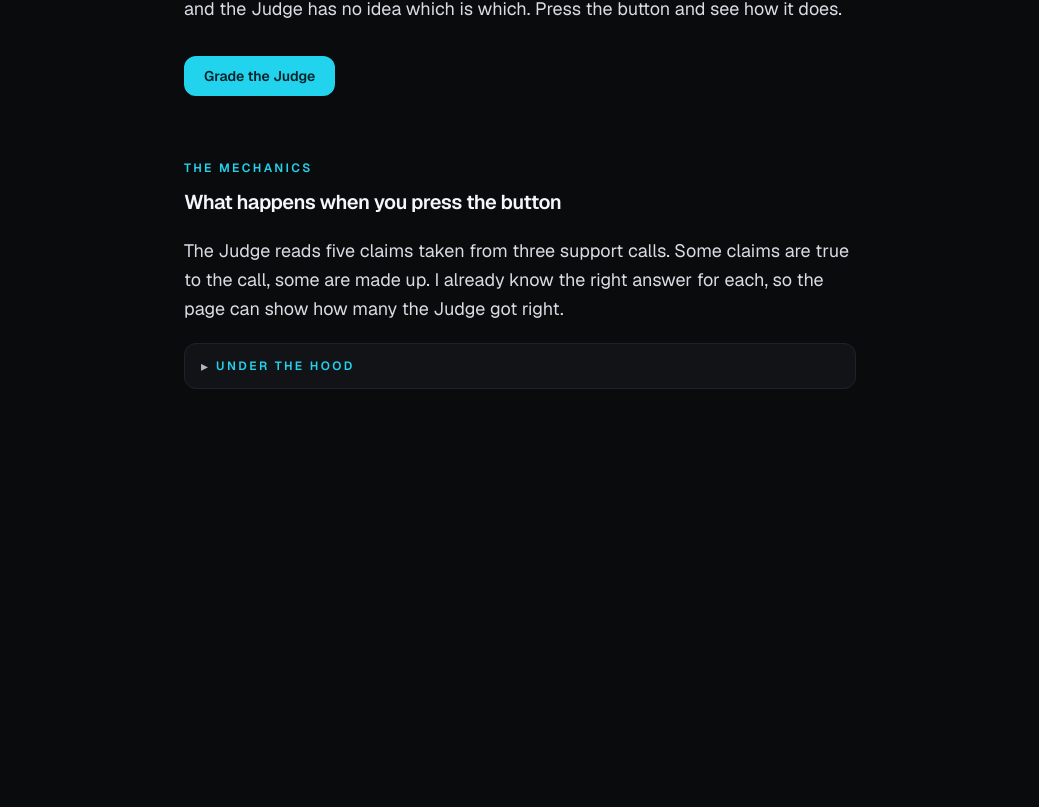
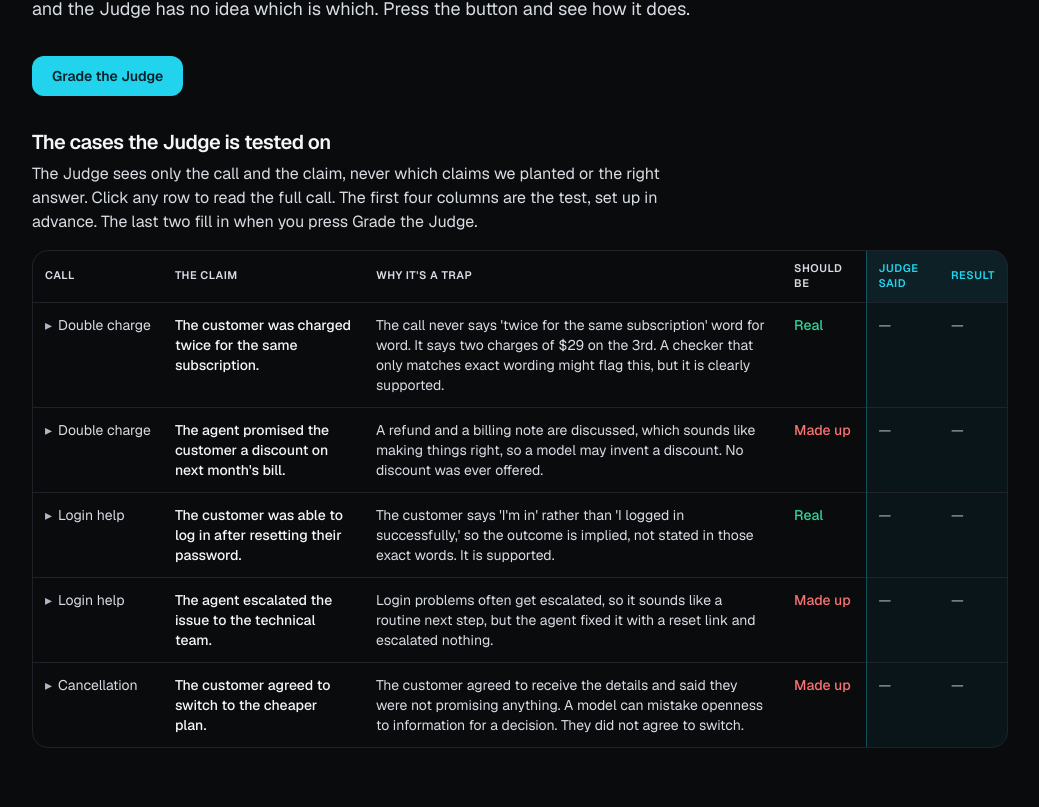
Before and after one commit to loydemma/GroundTruthAI, a Next.js app: page /golden in a window 1280 px wide. Shown: the part 573-1380 px from the top of the page, without its empty margins (120-1159 px from the left). Before the commit the page ends 1002 px from the top, so only its background shows below. Built offline with nearby package versions, Linux system fonts and the light colour scheme.

Commit message:
Show the golden test set before grading
Render the cases and their answer key on load, with the Judge's verdict and
result filling in live on grade. Highlight those two columns in cyan and move
the mechanics section below the table.

```diff
--- a/src/app/golden/page.tsx
+++ b/src/app/golden/page.tsx
@@ -3,6 +3,7 @@ import { useState } from "react";
 import Link from "next/link";
 import { Collapsible } from "../components/Collapsible";
 import type { GoldenEvaluation, GoldenItemResult } from "@/lib/golden/evaluate";
+import { GOLDEN_SET, type GoldenItem } from "@/lib/golden/dataset";
 
 function verdictLabel(unsupported: boolean) {
   return unsupported ? (
@@ -100,6 +101,69 @@ export default function GoldenPage() {
         </button>
       </section>
 
+      {error && (
+        <p className="mt-4 rounded-lg border border-[var(--color-flagged)]/40 bg-[var(--color-flagged-bg)] px-3 py-2 text-sm text-[var(--color-flagged)]">
+          {error}
+        </p>
+      )}
+
+      {data && (
+        <div className="gt-fade-in mt-8">
+          <div className="rounded-2xl border border-[var(--color-grounded)]/40 bg-[var(--color-grounded-bg)] p-5 sm:p-6">
+            <div className="text-xl font-semibold tracking-tight text-[var(--color-grounded)] sm:text-2xl">
+              The Judge got {data.correctCount} of {data.total} right.
+            </div>
+            <p className="mt-1.5 text-base text-[var(--color-fg-muted)]">
+              It caught {data.score.tp} of {data.score.tp + data.score.fn} made-up claims, and
+              correctly cleared {data.score.tn} of {data.score.tn + data.score.fp} real ones.
+            </p>
+          </div>
+        </div>
+      )}
+
+      <div className="mt-8">
+        <h2 className="text-lg font-semibold tracking-tight sm:text-xl">
+          The cases the Judge is tested on
+        </h2>
+        <p className="mt-1.5 max-w-2xl text-base text-[var(--color-fg-muted)]">
+          The Judge sees only the call and the claim, never which claims we planted or the right
+          answer. Click any row to read the full call.
+          {!data &&
+            " The first four columns are the test, set up in advance. The last two fill in when you press Grade the Judge."}
+        </p>
+        <div className="mt-4 overflow-x-auto rounded-2xl border border-[var(--color-border)]">
+          <table className="w-full border-collapse text-left text-sm">
+            <thead>
+              <tr className="border-b border-[var(--color-border)] text-[11px] uppercase tracking-wider text-[var(--color-fg-muted)]">
+                <th className="px-3 py-2.5 font-semibold">Call</th>
+                <th className="px-3 py-2.5 font-semibold">The claim</th>
+                <th className="px-3 py-2.5 font-semibold">Why it&apos;s a trap</th>
+                <th className="px-3 py-2.5 font-semibold">Should be</th>
+                <th className="border-l border-[var(--color-accent)]/30 bg-[var(--color-accent)]/10 px-3 py-2.5 font-semibold text-[var(--color-accent)]">
+                  Judge said
+                </th>
+                <th className="bg-[var(--color-accent)]/10 px-3 py-2.5 font-semibold text-[var(--color-accent)]">
+                  Result
+                </th>
+              </tr>
+            </thead>
+            <tbody>
+              {GOLDEN_SET.map((item, i) => (
+                <FragmentRow
+                  key={i}
+                  item={item}
+                  result={data?.items[i] ?? null}
+                  loading={loading}
+                  i={i}
+                  open={openRows.has(i)}
+                  onToggle={() => toggleRow(i)}
+                />
+              ))}
+            </tbody>
+          </table>
+        </div>
+      </div>
+
       <section className="mt-12 sm:mt-16">
         <p className="text-xs font-semibold uppercase tracking-[0.2em] text-[var(--color-accent)]">
           The mechanics
@@ -156,80 +220,29 @@ export default function GoldenPage() {
           </Collapsible>
         </div>
       </section>
-
-      {error && (
-        <p className="mt-4 rounded-lg border border-[var(--color-flagged)]/40 bg-[var(--color-flagged-bg)] px-3 py-2 text-sm text-[var(--color-flagged)]">
-          {error}
-        </p>
-      )}
-
-      {data && (
-        <div className="gt-fade-in mt-8 space-y-6">
-          <div className="rounded-2xl border border-[var(--color-grounded)]/40 bg-[var(--color-grounded-bg)] p-5 sm:p-6">
-            <div className="text-xl font-semibold tracking-tight text-[var(--color-grounded)] sm:text-2xl">
-              The Judge got {data.correctCount} of {data.total} right.
-            </div>
-            <p className="mt-1.5 text-base text-[var(--color-fg-muted)]">
-              It caught {data.score.tp} of {data.score.tp + data.score.fn} made-up claims, and
-              correctly cleared {data.score.tn} of {data.score.tn + data.score.fp} real ones.
-            </p>
-          </div>
-
-          <div>
-            <h2 className="text-lg font-semibold tracking-tight sm:text-xl">
-              Every case, and how the Judge ruled
-            </h2>
-            <p className="mt-1.5 max-w-2xl text-base text-[var(--color-fg-muted)]">
-              The Judge saw only the call and the claim. It was never told which claims we planted
-              or what the right answer was. Click any row to read the full call it judged.
-            </p>
-            <div className="mt-4 overflow-x-auto rounded-2xl border border-[var(--color-border)]">
-              <table className="w-full border-collapse text-left text-sm">
-                <thead>
-                  <tr className="border-b border-[var(--color-border)] text-[11px] uppercase tracking-wider text-[var(--color-fg-muted)]">
-                    <th className="px-3 py-2.5 font-semibold">Call</th>
-                    <th className="px-3 py-2.5 font-semibold">The claim</th>
-                    <th className="px-3 py-2.5 font-semibold">Why it&apos;s a trap</th>
-                    <th className="px-3 py-2.5 font-semibold">Should be</th>
-                    <th className="px-3 py-2.5 font-semibold">Judge said</th>
-                    <th className="px-3 py-2.5 font-semibold">Result</th>
-                  </tr>
-                </thead>
-                <tbody>
-                  {data.items.map((it: GoldenItemResult, i) => {
-                    const open = openRows.has(i);
-                    return (
-                      <FragmentRow
-                        key={i}
-                        it={it}
-                        i={i}
-                        open={open}
-                        onToggle={() => toggleRow(i)}
-                      />
-                    );
-                  })}
-                </tbody>
-              </table>
-            </div>
-          </div>
-        </div>
-      )}
     </main>
   );
 }
 
 function FragmentRow({
-  it,
+  item,
+  result,
+  loading,
   i,
   open,
   onToggle,
 }: {
-  it: GoldenItemResult;
+  item: GoldenItem;
+  result: GoldenItemResult | null;
+  loading: boolean;
   i: number;
   open: boolean;
   onToggle: () => void;
 }) {
-  const tone = it.correct ? "" : "bg-[var(--color-flagged-bg)]";
+  const tone = result && !result.correct ? "bg-[var(--color-flagged-bg)]" : "";
+  const pending = (
+    <span className="text-[var(--color-fg-faint)]">{loading ? "grading…" : "—"}</span>
+  );
   return (
     <>
       <tr className={`border-b border-[var(--color-border)] align-top ${open ? "" : "last:border-0"} ${tone}`}>
@@ -246,18 +259,24 @@ function FragmentRow({
             >
               ▸
             </span>
-            {it.scenario}
+            {item.scenario}
           </button>
         </td>
-        <td className="px-3 py-3 font-medium text-[var(--color-fg)]">{it.claimText}</td>
-        <td className="px-3 py-3 text-[var(--color-fg-muted)]">{it.whyTrap}</td>
-        <td className="whitespace-nowrap px-3 py-3">{verdictLabel(it.expectedUnsupported)}</td>
-        <td className="whitespace-nowrap px-3 py-3">{verdictLabel(it.predictedUnsupported)}</td>
-        <td className="whitespace-nowrap px-3 py-3">
-          {it.correct ? (
-            <span className="font-semibold text-[var(--color-grounded)]">✓</span>
+        <td className="px-3 py-3 font-medium text-[var(--color-fg)]">{item.claimText}</td>
+        <td className="px-3 py-3 text-[var(--color-fg-muted)]">{item.whyTrap}</td>
+        <td className="whitespace-nowrap px-3 py-3">{verdictLabel(item.trulyUnsupported)}</td>
+        <td className="whitespace-nowrap border-l border-[var(--color-accent)]/30 bg-[var(--color-accent)]/5 px-3 py-3">
+          {result ? verdictLabel(result.predictedUnsupported) : pending}
+        </td>
+        <td className="whitespace-nowrap bg-[var(--color-accent)]/5 px-3 py-3">
+          {result ? (
+            result.correct ? (
+              <span className="font-semibold text-[var(--color-grounded)]">✓</span>
+            ) : (
+              <span className="font-semibold text-[var(--color-flagged)]">✗ missed</span>
+            )
           ) : (
-            <span className="font-semibold text-[var(--color-flagged)]">✗ missed</span>
+            pending
           )}
         </td>
       </tr>
@@ -265,10 +284,10 @@ function FragmentRow({
         <tr id={`transcript-${i}`} className={`border-b border-[var(--color-border)] last:border-0 ${tone}`}>
           <td colSpan={6} className="px-3 pb-4 pt-0">
             <div className="text-[11px] font-semibold uppercase tracking-wider text-[var(--color-accent)]">
-              {it.scenario} — full call the Judge saw
+              {item.scenario} — full call the Judge saw
             </div>
             <pre className="mt-1.5 whitespace-pre-wrap font-mono text-sm leading-relaxed text-[var(--color-fg)]">
-              {it.transcript}
+              {item.transcript}
             </pre>
           </td>
         </tr>
```
